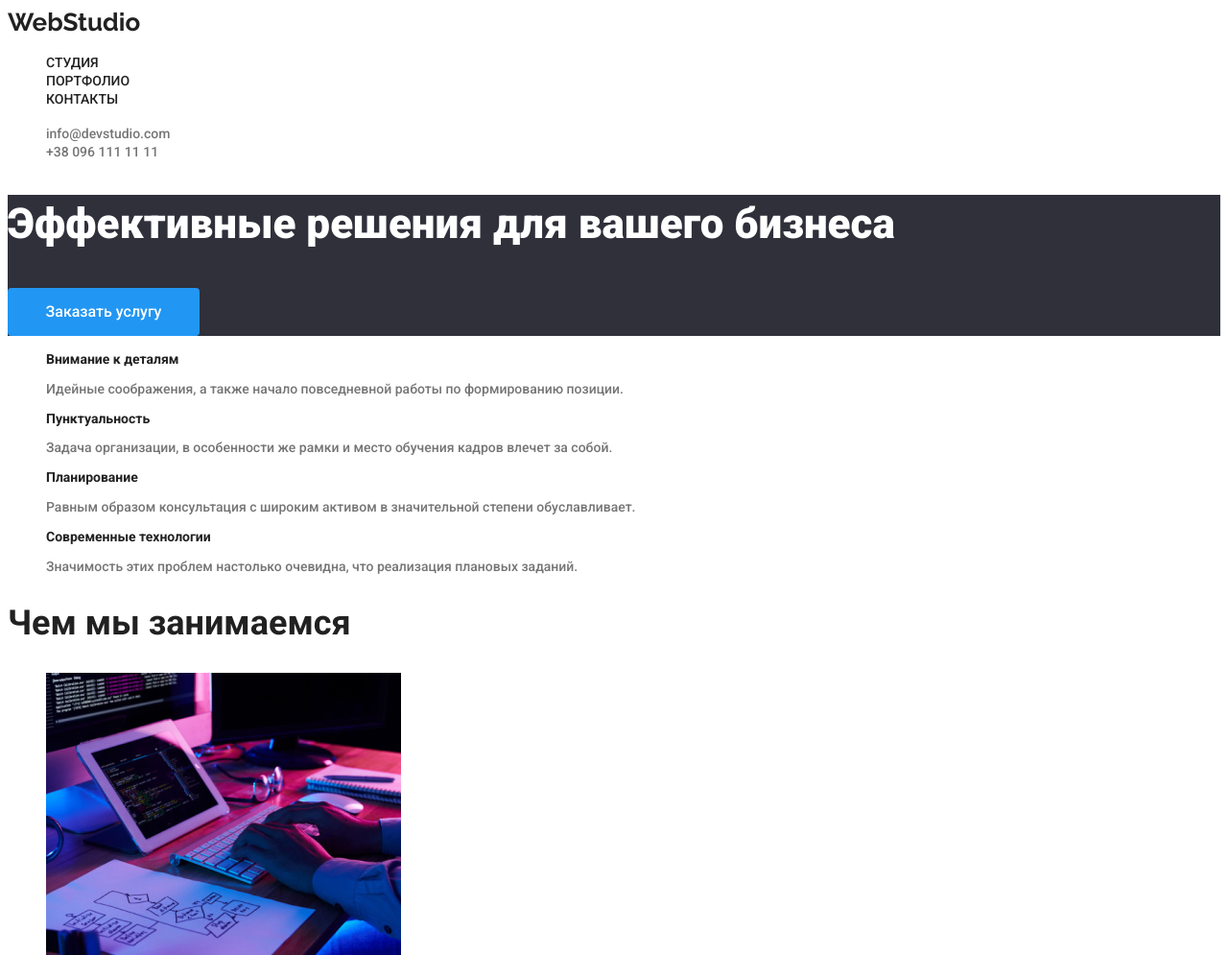
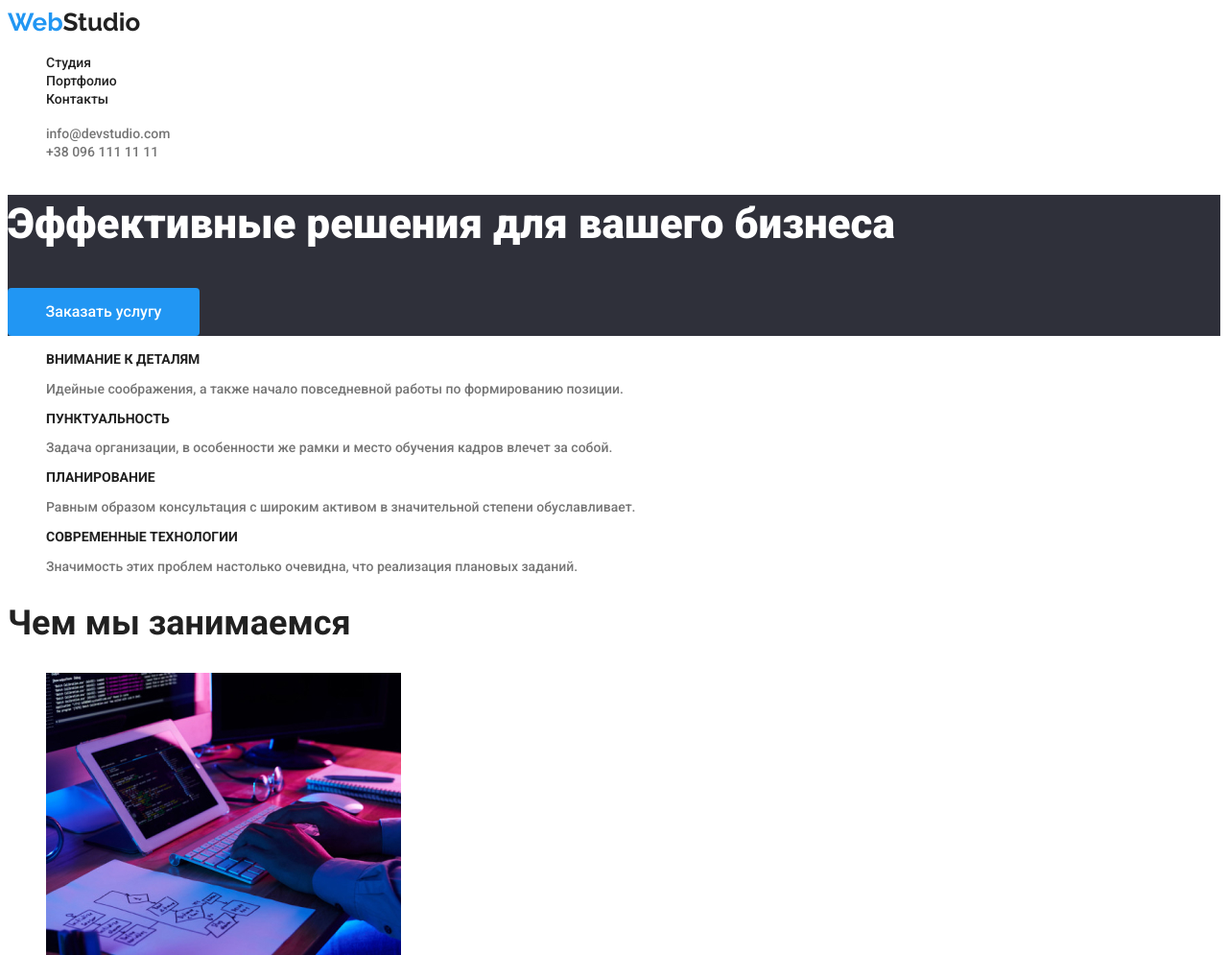
Before and after one commit to SergeyKovalenko2012/goit-markup-hw-02, a plain HTML site: page index.html in a window 1280 px wide. Shown: the top 995 px of the page at 96% size. Drawn offline with Linux system fonts and the light colour scheme.

Commit message:
homework2.2

```diff
--- a/css/styles.css
+++ b/css/styles.css
@@ -25,6 +25,9 @@ a {
   font-weight: 700;
   font-size: 26px;
   line-height: 31px;
+}
+.web {
+  color: #2196f3;
 }
 
 .navigation_list-a {
@@ -143,6 +146,7 @@ a {
   font-size: 14px;
   cursor: pointer;
   color: #ffffff;
+  font-style: normal;
 }
 
 .footer-email {
@@ -150,6 +154,7 @@ a {
   font-weight: 400;
   font-size: 14px;
   cursor: pointer;
+  font-style: normal;
   color: rgba(255, 255, 255, 0.6);
 }
 
@@ -158,6 +163,7 @@ a {
   font-weight: 400;
   font-size: 14px;
   cursor: pointer;
+  font-style: normal;
   color: rgba(255, 255, 255, 0.6);
 }
 
@@ -175,6 +181,20 @@ a {
   cursor: pointer;
 }
 
+.servises-bigtext {
+  font-family: "Roboto";
+  font-size: 18px;
+  font-weight: 700;
+  color: #212121;
+}
+
+.servises-smalltext {
+  font-family: "Roboto";
+  font-weight: 400;
+  font-size: 16px;
+  color: #757575;
+}
+
 .title_list-button:hover,
 .title_list-button:focus {
   background: #2196f3;
--- a/index.html
+++ b/index.html
@@ -13,11 +13,11 @@
 <body>
     <header class="header">
         <nav class="navigation">
-            <a href="#" class="logo">WebStudio</a>
+            <a href="" class="logo"><span class="web">Web</span>Studio</a>
             <ul class="navigation_list">
-                <li class="navigation_list-item"><a href="https://www.google.com/webhp?hl=ru&sa=X&ved=0ahUKEwiUtf3sssvxAhVIhf0HHRxaDlUQPAgI" class="navigation_list-a">СТУДИЯ</a></li>
-                <li class="navigation_list-item"><a href="./protfolio.html" class="navigation_list-a">ПОРТФОЛИО</a></li>
-                <li class="navigation_list-item"><a href="https://www.google.com/webhp?hl=ru&sa=X&ved=0ahUKEwiUtf3sssvxAhVIhf0HHRxaDlUQPAgI" class="navigation_list-a">КОНТАКТЫ</a></li>
+                <li class="navigation_list-item"><a href="https://www.google.com/webhp?hl=ru&sa=X&ved=0ahUKEwiUtf3sssvxAhVIhf0HHRxaDlUQPAgI" class="navigation_list-a">Студия</a></li>
+                <li class="navigation_list-item"><a href="./protfolio.html" class="navigation_list-a">Портфолио</a></li>
+                <li class="navigation_list-item"><a href="https://www.google.com/webhp?hl=ru&sa=X&ved=0ahUKEwiUtf3sssvxAhVIhf0HHRxaDlUQPAgI" class="navigation_list-a">Контакты</a></li>
             </ul>
 
         </nav>
@@ -37,25 +37,25 @@
             <ul class="doing_list">
                 <li class="doing_list-item">
                     <div class="doing_text">
-                        <p class="doing_text-big">Внимание к деталям</p>
+                        <p class="doing_text-big">ВНИМАНИЕ К ДЕТАЛЯМ</p>
                         <p class="doing_text-small">Идейные соображения, а также начало повседневной работы по формированию позиции.</p>
                     </div>
                 </li>
                 <li class="doing_list-item">
                     <div class="doing_text">
-                        <p class="doing_text-big">Пунктуальность</p>
+                        <p class="doing_text-big">ПУНКТУАЛЬНОСТЬ</p>
                         <p class="doing_text-small">Задача организации, в особенности же рамки и место обучения кадров влечет за собой.</p>
                     </div>
                 </li>
                 <li class="doing_list-item">
                     <div class="doing_text">
-                        <p class="doing_text-big">Планирование</p>
+                        <p class="doing_text-big">ПЛАНИРОВАНИЕ</p>
                         <p class="doing_text-small">Равным образом консультация с широким активом в значительной степени обуславливает.</p>
                     </div>
                 </li>
                 <li class="doing_list-item">
                     <div class="doing_text">
-                        <p class="doing_text-big">Современные технологии</p>
+                        <p class="doing_text-big">СОВРЕМЕННЫЕ ТЕХНОЛОГИИ</p>
                         <p class="doing_text-small">Значимость этих проблем настолько очевидна, что реализация плановых заданий.</p>
                     </div>
                 </li>
@@ -116,7 +116,7 @@
 
     </main>
     <footer class="footer">
-            <a href="#" class="footer-logo">WebStudio</a>
+            <a href="" class="footer-logo"><span class="web">Web</span>Studio</a>
             <address>
                 <p class="footer-adress">г. Киев, пр-т Леси Украинки, 26</p>
                 <p class="footer-email">info@example.com</p>
```
Also changed, not shown: protfolio.html (+2 -2 lines).
